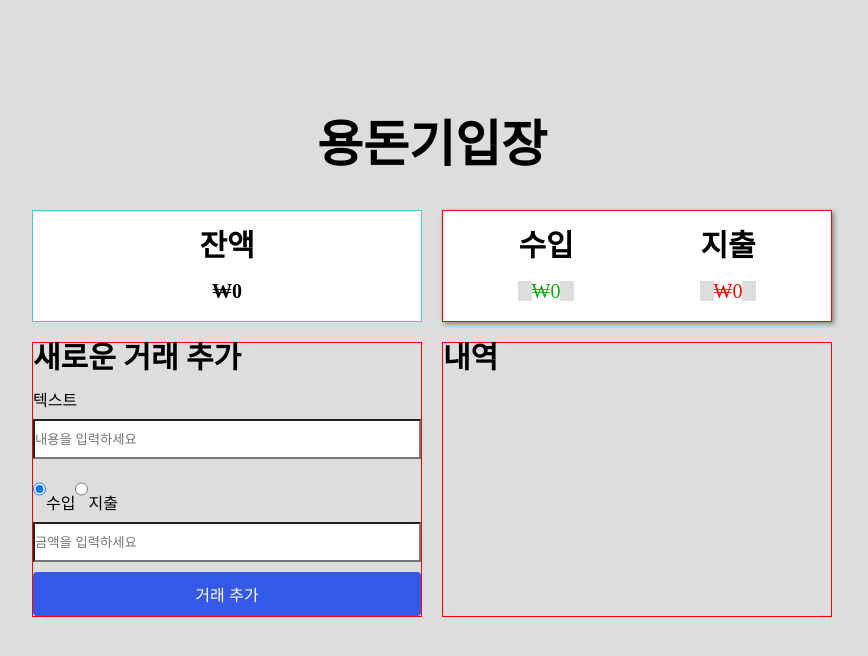
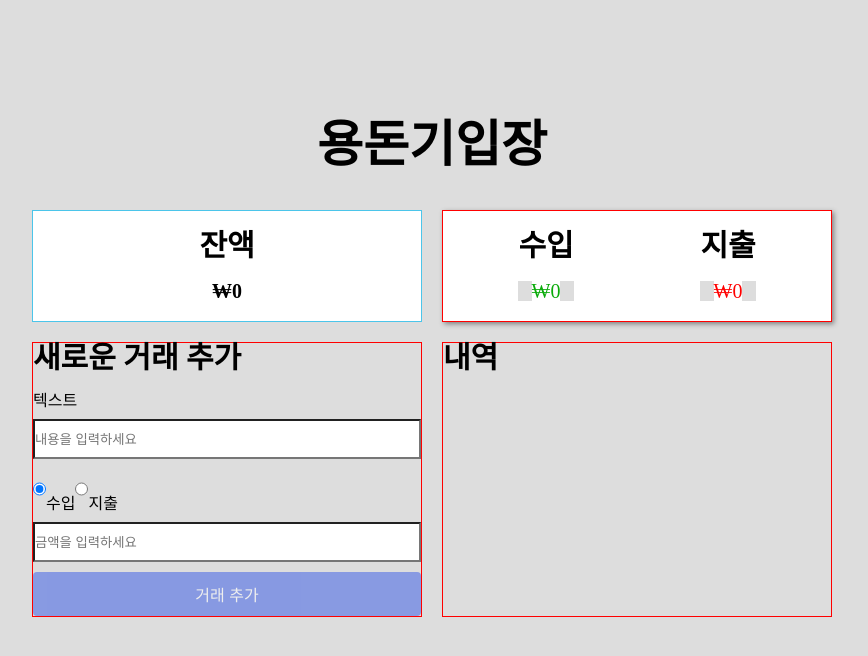
Before and after one commit to sejinbaek/react_allowance1, a React (Vite) app: page / in a window 1280 px wide. Shown: the top 656 px of the page, without its empty margins (208-1076 px from the left). Built offline with nearby package versions, Linux system fonts and the light colour scheme.

Commit message:
거래 추가 버튼 비활성화화

```diff
--- a/src/components/InputText.module.css
+++ b/src/components/InputText.module.css
@@ -21,3 +21,8 @@
   font-size: 16px;
   border-radius: 4px;
 }
+
+.addBtn:disabled {
+  cursor: not-allowed;
+  opacity: 0.5;
+}
```
